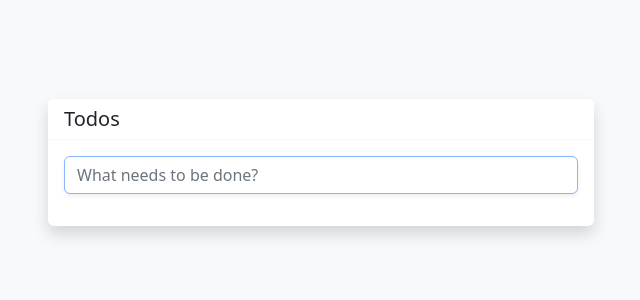
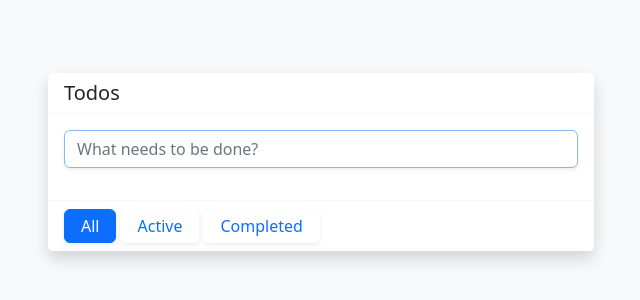
Before and after one commit to Kajaia/vue-todo-app, a Vue app: page / in a window 1280 px wide. Shown: the part 238-538 px from the top of the page, without its empty margins (319-959 px from the left). Built offline with nearby package versions, Linux system fonts and the light colour scheme; no server answers.

Commit message:
Added TasksFilter component

```diff
--- /dev/null
+++ b/src/components/TasksFilter.vue
@@ -0,0 +1,46 @@
+<template>
+  <div class="d-flex align-items-center gap-1">
+    <button
+      class="btn py-1 px-3 shadow-sm text-decoration-none"
+      :class="status === null ? 'btn-primary' : 'btn-link'"
+      @click="filter(null)"
+    >
+      All
+    </button>
+    <button
+      class="btn py-1 px-3 shadow-sm text-decoration-none"
+      :class="status === 'active' ? 'btn-primary' : 'btn-link'"
+      @click="filter('active')"
+    >
+      Active
+    </button>
+    <button
+      class="btn py-1 px-3 shadow-sm text-decoration-none"
+      :class="status === 'completed' ? 'btn-primary' : 'btn-link'"
+      @click="filter('completed')"
+    >
+      Completed
+    </button>
+  </div>
+</template>
+
+<script>
+export default {
+  name: "TasksFilter",
+  data() {
+    return {
+      status: null,
+    };
+  },
+  methods: {
+    filter(status) {
+      this.emitter.emit("filterUpdated", status);
+    },
+  },
+  mounted() {
+    this.emitter.on("filterUpdated", (str) => {
+      this.status = str;
+    });
+  },
+};
+</script>
--- a/src/components/TasksList.vue
+++ b/src/components/TasksList.vue
@@ -25,12 +25,13 @@ export default {
   data() {
     return {
       tasks: [],
+      status: null,
     };
   },
   methods: {
     getTasks() {
       api
-        .getTasks()
+        .getTasks(this.status)
         .then((response) => {
           this.tasks = response.data.data;
         })
@@ -42,6 +43,10 @@ export default {
     this.emitter.on("taskAdded", () => {
       this.getTasks();
     });
+    this.emitter.on("filterUpdated", (str) => {
+      this.status = str;
+      this.getTasks();
+    });
   },
 };
 </script>
--- a/src/services/ApiService.js
+++ b/src/services/ApiService.js
@@ -10,8 +10,8 @@ const api = axios.create({
 });
 
 export default {
-  getTasks() {
-    return api.get(`/tasks`);
+  getTasks(status) {
+    return api.get("/tasks", { params: { status: status } });
   },
   addTask(title) {
     return api.post("/tasks", {
--- a/src/views/HomeView.vue
+++ b/src/views/HomeView.vue
@@ -11,6 +11,9 @@
               <TaskAdd />
               <TasksList />
             </div>
+            <div class="card-footer bg-white border-light">
+              <TasksFilter />
+            </div>
           </div>
         </div>
       </div>
@@ -21,8 +24,9 @@
 <script>
 import TasksList from "../components/TasksList.vue";
 import TaskAdd from "../components/TaskAdd.vue";
+import TasksFilter from "../components/TasksFilter.vue";
 
 export default {
-  components: { TasksList, TaskAdd },
+  components: { TasksList, TaskAdd, TasksFilter },
 };
 </script>
```
